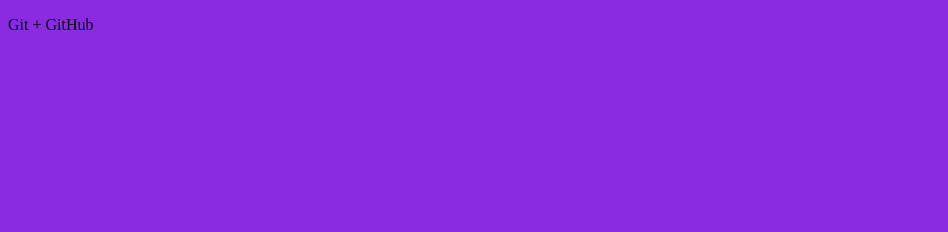
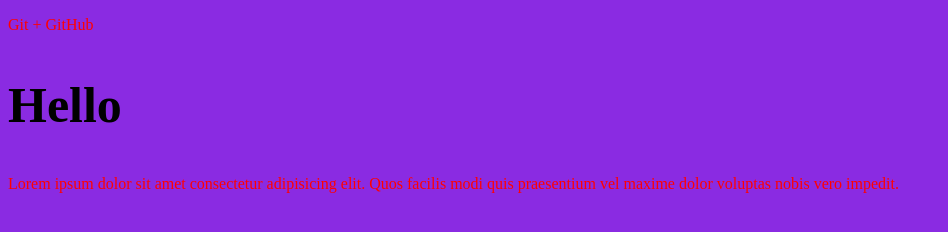
Before and after one commit to valerieoshea/gittest, a plain HTML site: page index.html in a window 1280 px wide. Shown: the whole page, without its empty margins (0-948 px from the left). Drawn offline with Linux system fonts and the light colour scheme.

Commit message:
Наши первые изменения

```diff
--- a/index.html
+++ b/index.html
@@ -9,5 +9,7 @@
 </head>
 <body>
     <p>Git + GitHub</p>
+    <h2>Hello</h2>
+    <p>Lorem ipsum dolor sit amet consectetur adipisicing elit. Quos facilis modi quis praesentium vel maxime dolor voluptas nobis vero impedit.</p>
 </body>
 </html>
--- a/main.css
+++ b/main.css
@@ -1,3 +1,9 @@
 body {
     background-color: blueviolet;
 }
+p {
+    color: red
+}
+h2 {
+    font-size: 50px
+}
```
